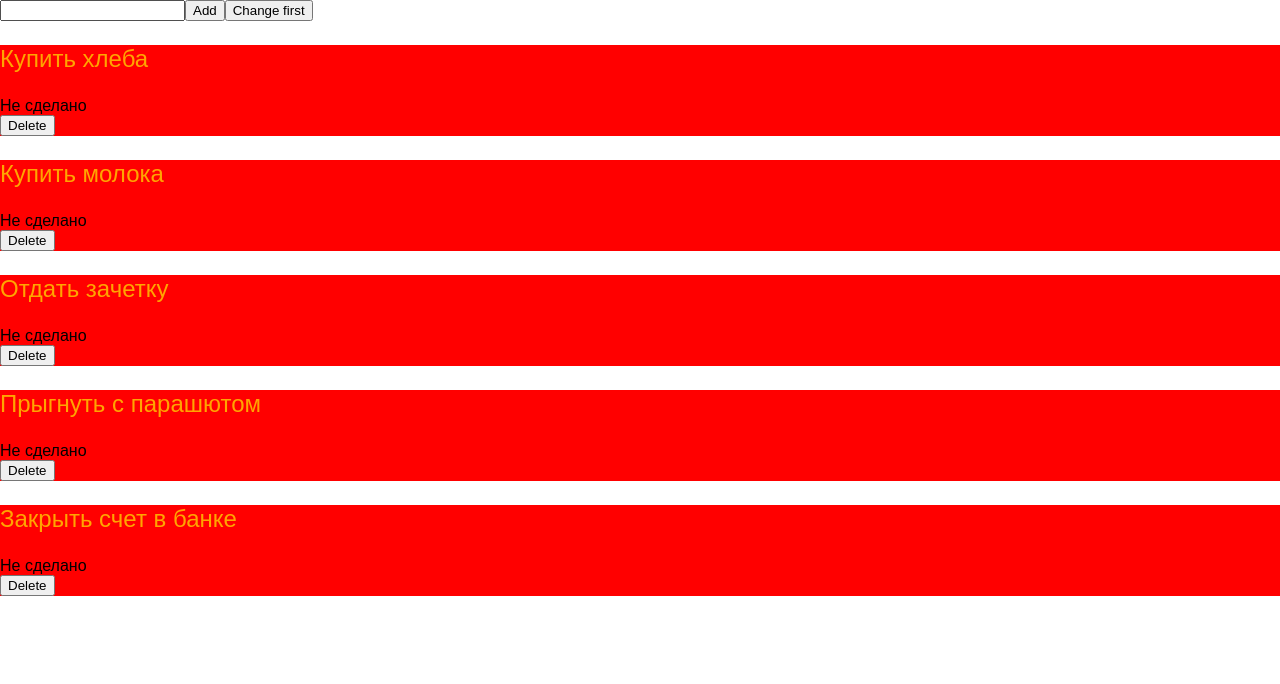
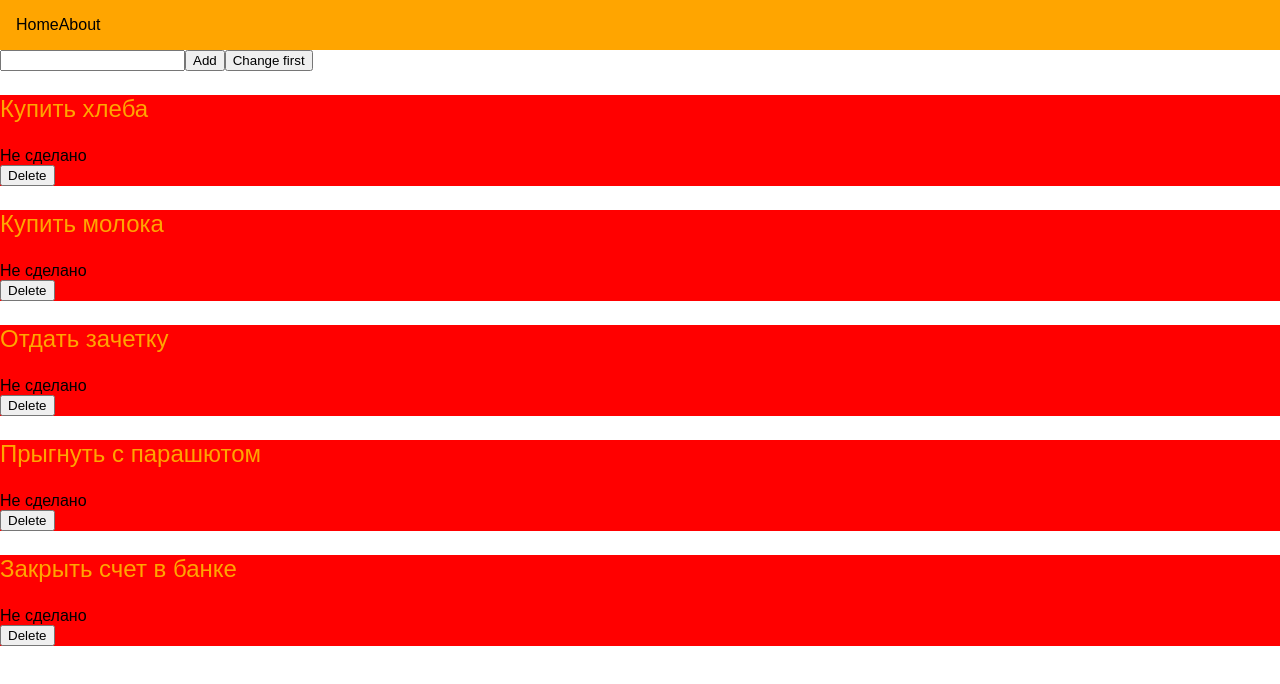
Before and after one commit to basecoplan/react-todo-template, a React (Create React App) app: page / in a window 1280 px wide. Shown: the top 684 px of the page. Built offline with nearby package versions, Linux system fonts and the light colour scheme.

Commit message:
add menu with children

```diff
--- a/src/App.js
+++ b/src/App.js
@@ -1,11 +1,18 @@
 import React, { Component } from 'react';
 import './App.css';
+import Menu from './components/Menu';
 import TodoList from './components/TodoList';
 
 class App extends Component {
   render() {
     return (
-      <TodoList />
+      <section>
+        <Menu>
+          <span>Home</span>
+          <span>About</span>
+        </Menu>
+        <TodoList />
+      </section>
     );
   }
 }
--- /dev/null
+++ b/src/components/Menu.css
@@ -0,0 +1,4 @@
+.Menu {
+  background-color: orange;
+  padding: 1em;
+}
--- /dev/null
+++ b/src/components/Menu.js
@@ -0,0 +1,12 @@
+import React from 'react';
+import './Menu.css';
+
+const Menu = (props) => {
+  return(
+    <section className="Menu">
+      {props.children}
+    </section>
+  );
+}
+
+export default Menu;
```
